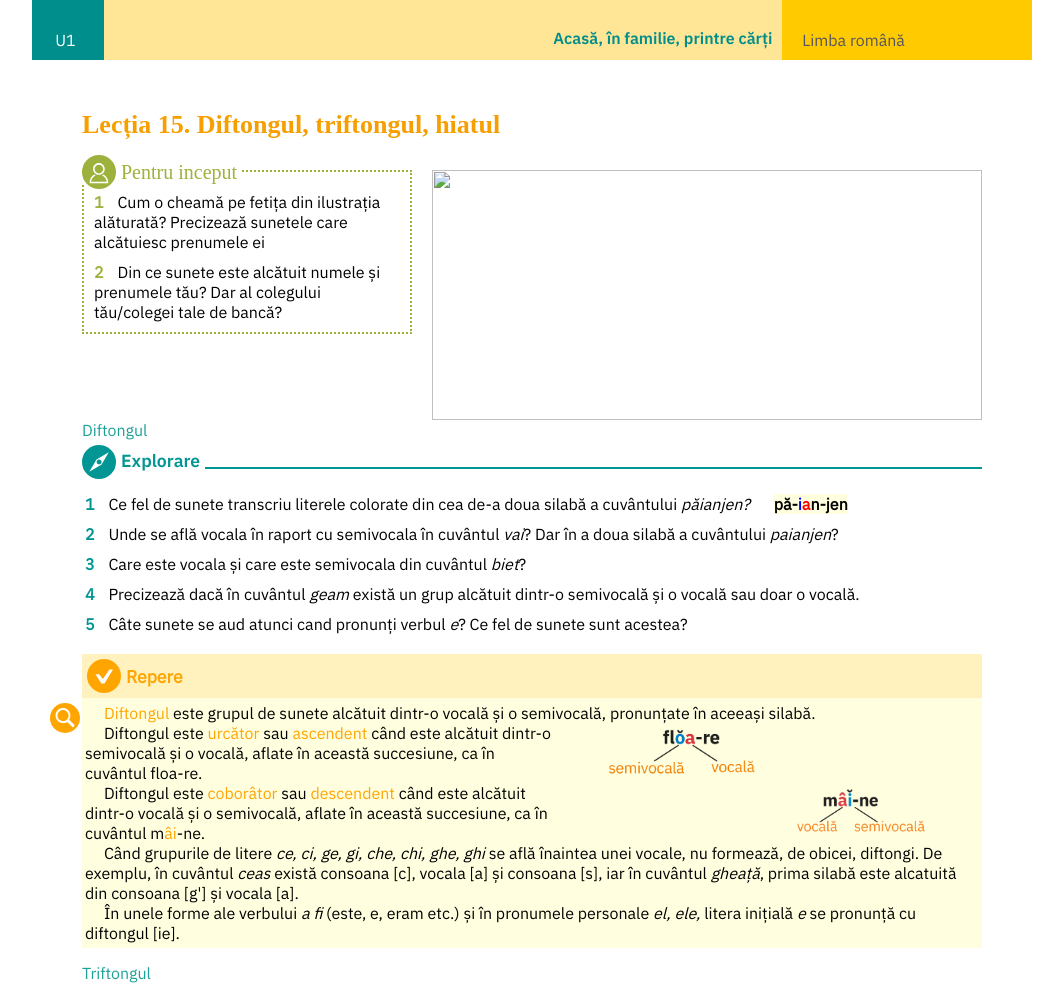
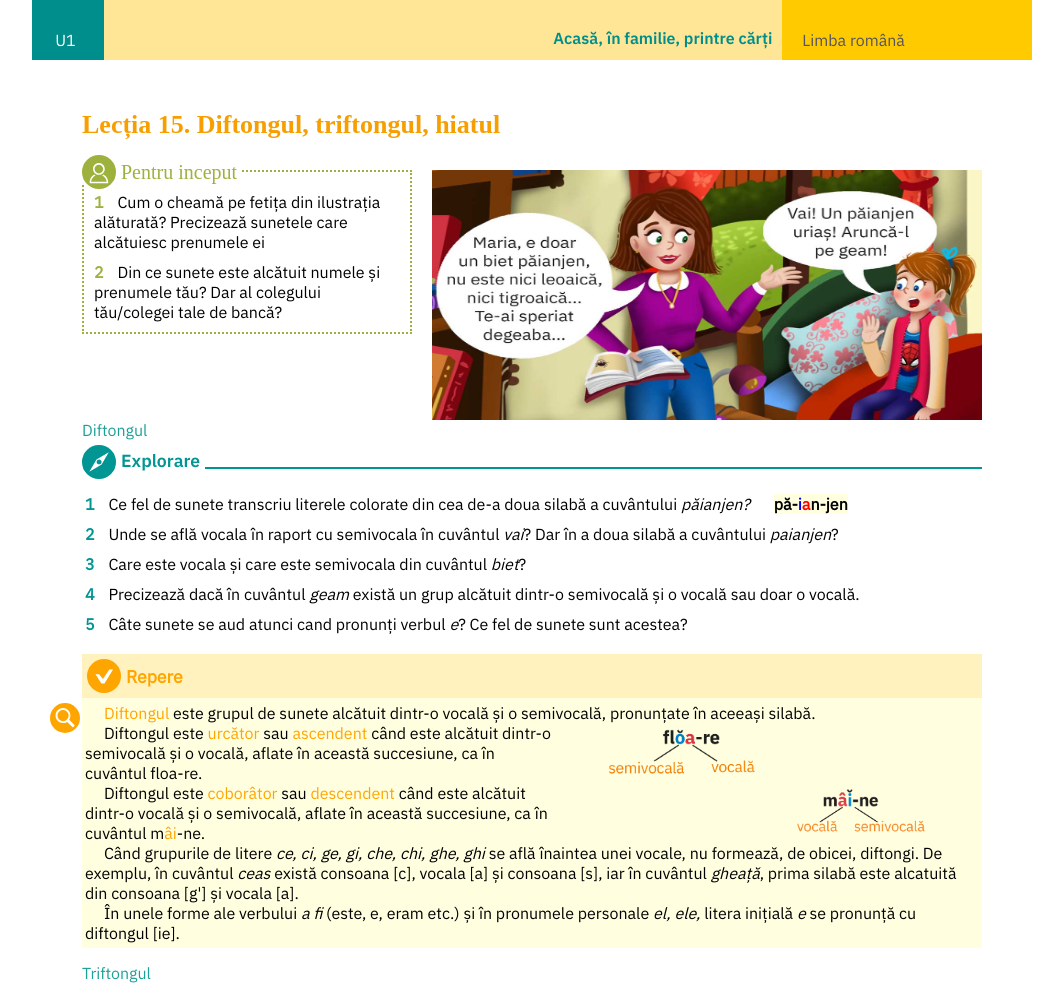
Before and after one commit to adivan06/p35-p35, a plain HTML site: page index.html in a window 1280 px wide. Shown: the top 986 px of the page, without its empty margins (108-1171 px from the left). Drawn offline with Linux system fonts and the light colour scheme; the site is published under a folder, as on GitHub Pages, so addresses that start at the root find nothing.

Commit message:
Pentru-inceput

```diff
--- a/index.html
+++ b/index.html
@@ -35,7 +35,7 @@
                 </ul>
         </div>
         <div class="p34-imagine-principala">
-            <img class="p34-imagine-lectie" src="/Imagini/pentru-inceput.jpg" alt="">
+            <img class="p34-imagine-lectie" src="./Imagini/pentru-inceput.jpg" alt="">
 
         </div>
     </div>
```
